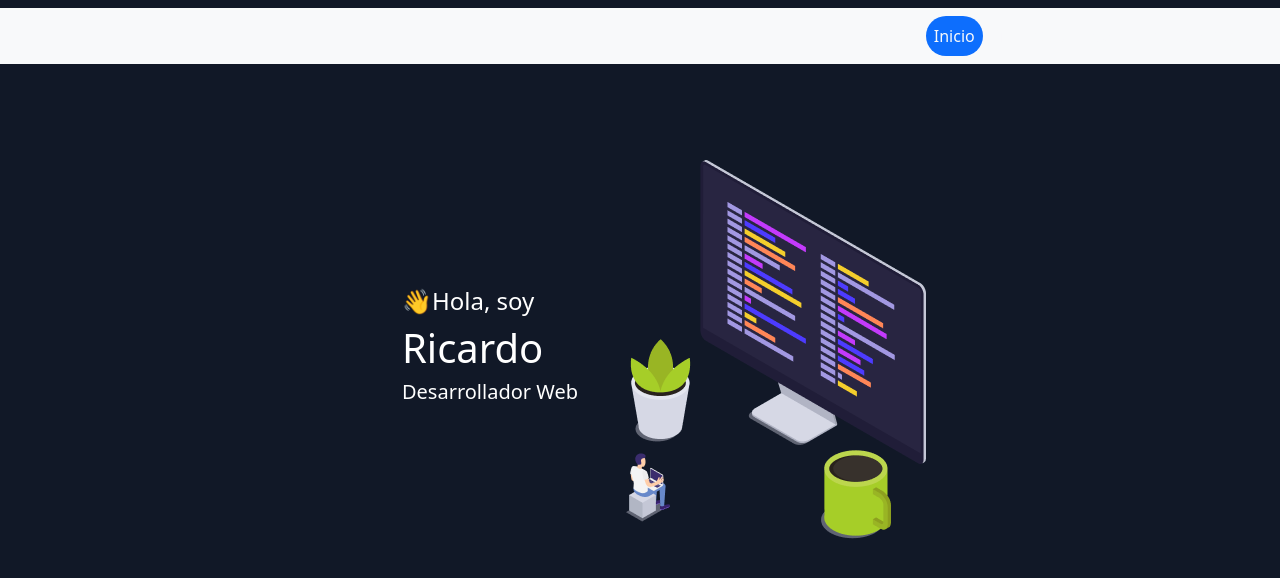
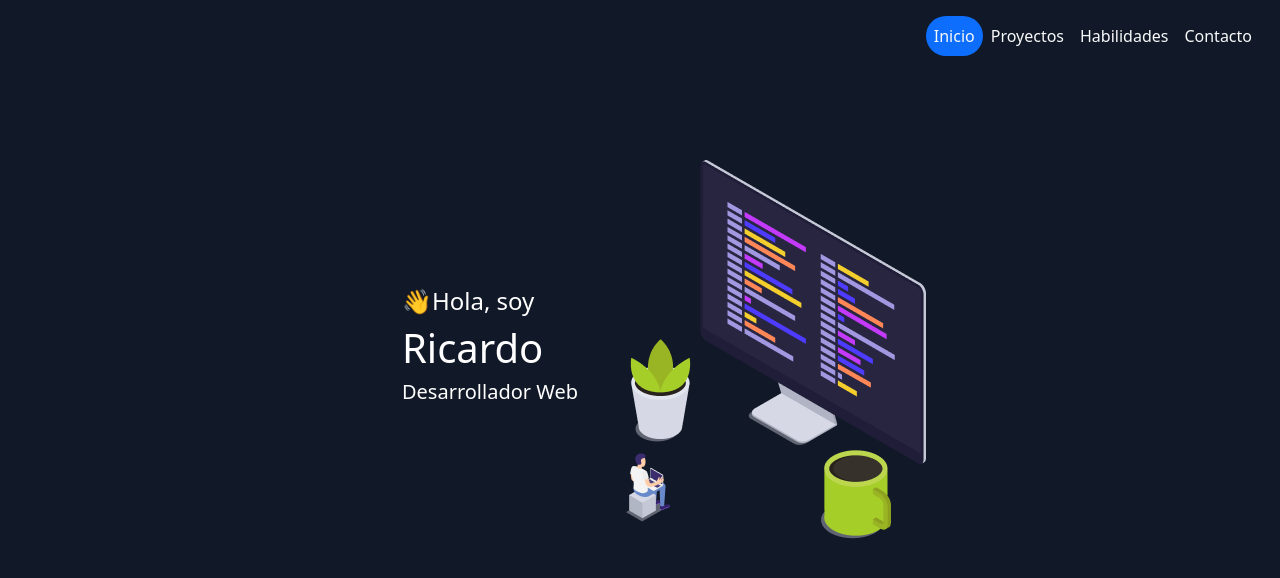
Before and after one commit to blackgoku-97/portafolio, a React (Vite) app: page / in a window 1280 px wide. Shown: the top 578 px of the page. Built offline with nearby package versions, Linux system fonts and the light colour scheme; the HTML template or start-up script is replaced by a standard one.

Commit message:
Celular 6

```diff
--- a/src/Components/Header/Header.jsx
+++ b/src/Components/Header/Header.jsx
@@ -1,7 +1,7 @@
 export const Header = () => {
   return (
     <>
-      <nav className="navbar navbar-expand-lg navbar-expand-md navbar-expand-sm navbar-expand navbar-expand-fixed-top mt-2 p-2 position-relative bg-light">
+      <nav className="navbar navbar-expand-lg navbar-expand-md navbar-expand-sm navbar-expand navbar-expand-fixed-top mt-2 p-2">
         <div className="container-fluid">
           <button
             className="navbar-toggler"
```
